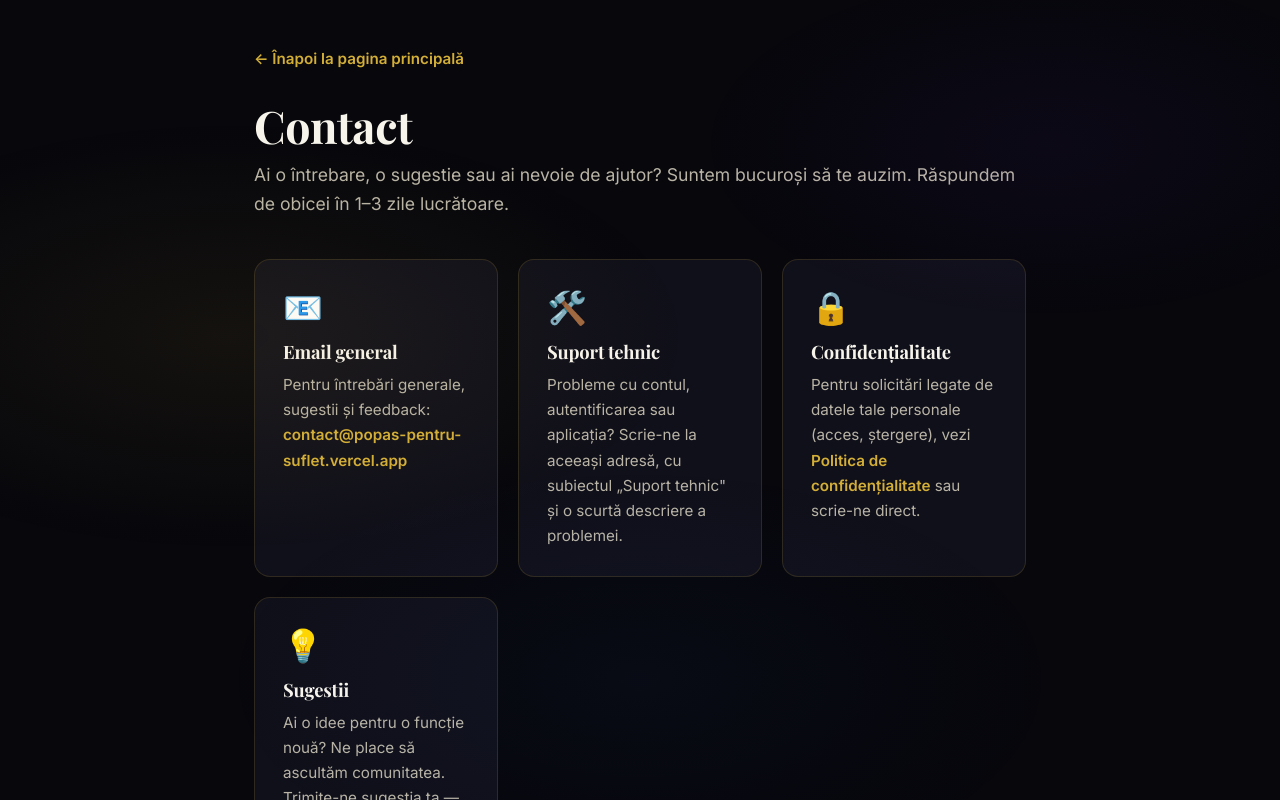
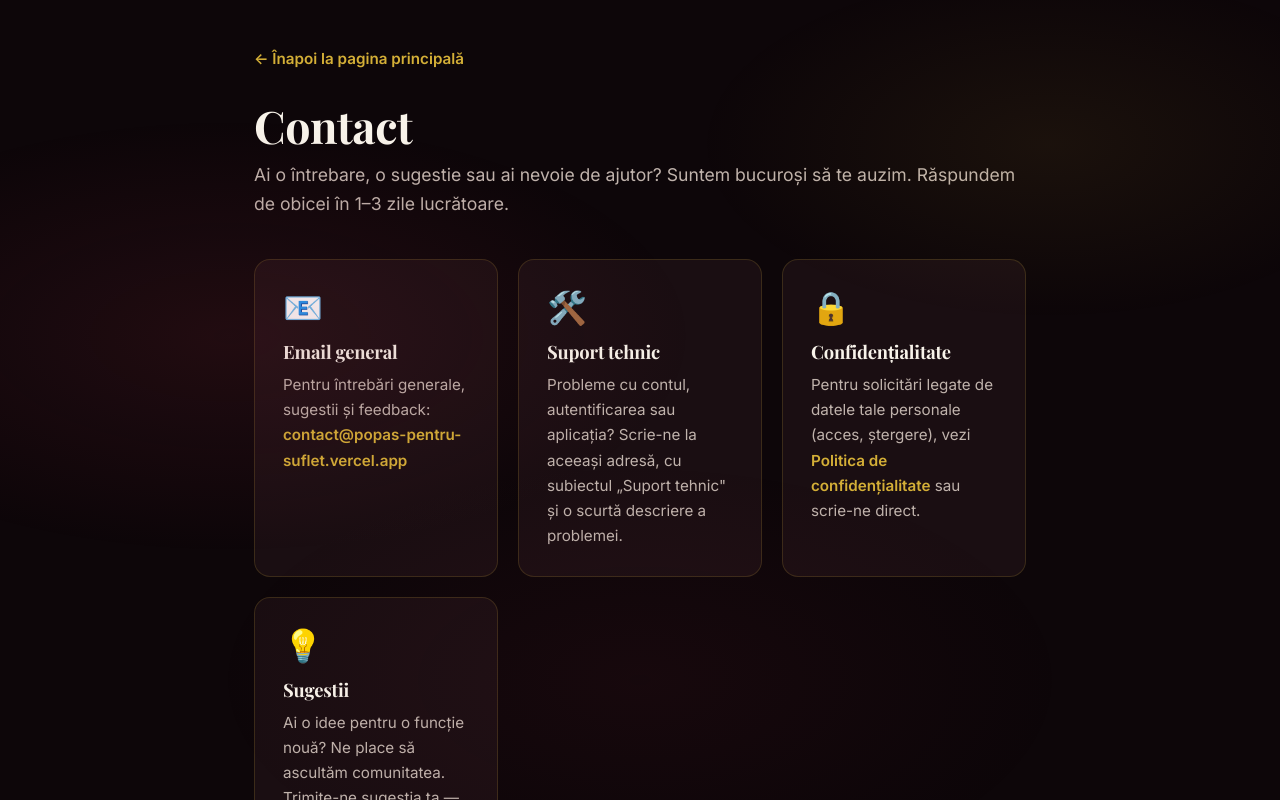
Before and after one commit to radw4w-prog/popas-pentru-suflet, a Next.js app in the folder nextjs/: page /contact in a window 1280 px wide. Shown: the top 800 px of the page. Built offline with nearby package versions, Linux system fonts and the light colour scheme; no server answers.

Commit message:
Pasul 14: design regal bordo si crem

```diff
--- a/nextjs/src/styles/DesignSystem.css
+++ b/nextjs/src/styles/DesignSystem.css
@@ -1,71 +1,75 @@
 /* ═══════════════════════════════════════════════════════════════
-   DESIGN SYSTEM — Redesign ultra premium (Pasul 13)
-   Două teme: DARK „Midnight & Gold" / LIGHT „Ivory & Bronze"
+   DESIGN SYSTEM — Redesign REGAL (Pasul 14)
+   Două teme: DARK „Bordo Regal" / LIGHT „Crem & Bordo"
    ⚠️ Paleta e definită PE TEME ([data-theme]), niciodată pe :root.
    ═══════════════════════════════════════════════════════════════ */
 
 /* ───────────────────────────────────────────────────────────────
-   TEMA 1 — DARK: „Midnight & Gold"
-   Negru adânc cu subton cald, auriu șampanie, sticlă mată.
+   TEMA 1 — DARK: „Bordo Regal"
+   Negru-vișiniu adânc, auriu șampanie, străluciri de catedrală.
    ─────────────────────────────────────────────────────────────── */
 [data-theme="dark"] {
-  --bg-primary: #07070c;
-  --bg-secondary: #0b0b12;
-  --bg-card: #10101a;
-  --bg-card-hover: #161622;
-  --bg-elevated: #0c0c14;
-  --bg-input: #090910;
+  --bg-primary: #0d0609;
+  --bg-secondary: #140a0e;
+  --bg-card: #1a0e12;
+  --bg-card-hover: #221218;
+  --bg-elevated: #150a0e;
+  --bg-input: #100709;
   --gold-primary: #d4af37;
   --gold-light: #f0d060;
   --gold-dark: #a8871f;
   --gold-glow: rgba(212, 175, 55, 0.30);
   --gold-subtle: rgba(212, 175, 55, 0.08);
-  --text-primary: #f7f4ec;
-  --text-secondary: #b9b4a6;
-  --text-muted: #7d7869;
+  --bordo: #8e2a3c;
+  --bordo-light: #b04a5e;
+  --text-primary: #f8f3ea;
+  --text-secondary: #c0b3ac;
+  --text-muted: #857a72;
   --text-gold: #e8c84a;
-  --border-color: rgba(212, 175, 55, 0.16);
-  --border-subtle: rgba(255, 255, 255, 0.06);
-  --shadow-card: 0 10px 36px rgba(0, 0, 0, 0.45);
+  --border-color: rgba(212, 175, 55, 0.18);
+  --border-subtle: rgba(255, 235, 220, 0.07);
+  --shadow-card: 0 10px 36px rgba(0, 0, 0, 0.5);
   --shadow-gold: 0 0 32px rgba(212, 175, 55, 0.12);
-  --shadow-elevated: 0 20px 60px rgba(0, 0, 0, 0.55);
-  --glass-bg: rgba(16, 16, 26, 0.72);
-  --glass-border: rgba(212, 175, 55, 0.14);
-  --ambient-1: rgba(212, 175, 55, 0.07);
-  --ambient-2: rgba(124, 58, 237, 0.05);
-  --ambient-3: rgba(59, 130, 246, 0.04);
+  --shadow-elevated: 0 20px 60px rgba(0, 0, 0, 0.6);
+  --glass-bg: rgba(22, 12, 16, 0.74);
+  --glass-border: rgba(212, 175, 55, 0.16);
+  --ambient-1: rgba(142, 42, 60, 0.16);
+  --ambient-2: rgba(212, 175, 55, 0.07);
+  --ambient-3: rgba(142, 42, 60, 0.08);
 }
 
 /* ───────────────────────────────────────────────────────────────
-   TEMA 2 — LIGHT: „Ivory & Bronze"
-   Fildeș cald, bronz profund, umbre moi ca hârtia premium.
+   TEMA 2 — LIGHT: „Crem & Bordo"
+   Crem cald, bordo profund pentru accente, auriu pentru butoane.
    ─────────────────────────────────────────────────────────────── */
 [data-theme="light"] {
-  --bg-primary: #faf7f1;
-  --bg-secondary: #f3eee3;
+  --bg-primary: #faf5ec;
+  --bg-secondary: #f4ecdd;
   --bg-card: #ffffff;
-  --bg-card-hover: #fbf9f4;
+  --bg-card-hover: #fdfaf3;
   --bg-elevated: #ffffff;
-  --bg-input: #f7f3ea;
-  --gold-primary: #a67c1a;
-  --gold-light: #c9a227;
-  --gold-dark: #7d5f10;
-  --gold-glow: rgba(166, 124, 26, 0.25);
-  --gold-subtle: rgba(166, 124, 26, 0.07);
-  --text-primary: #191921;
-  --text-secondary: #4c4c58;
-  --text-muted: #8a8578;
-  --text-gold: #a67c1a;
-  --border-color: rgba(166, 124, 26, 0.20);
-  --border-subtle: rgba(25, 25, 33, 0.08);
-  --shadow-card: 0 6px 24px rgba(120, 95, 30, 0.10);
-  --shadow-gold: 0 0 22px rgba(166, 124, 26, 0.10);
-  --shadow-elevated: 0 16px 48px rgba(120, 95, 30, 0.14);
-  --glass-bg: rgba(255, 255, 255, 0.78);
-  --glass-border: rgba(166, 124, 26, 0.16);
-  --ambient-1: rgba(201, 162, 39, 0.10);
-  --ambient-2: rgba(124, 58, 237, 0.05);
-  --ambient-3: rgba(59, 130, 246, 0.04);
+  --bg-input: #f8f2e6;
+  --gold-primary: #b8860b;
+  --gold-light: #d4a017;
+  --gold-dark: #8b6508;
+  --gold-glow: rgba(184, 134, 11, 0.25);
+  --gold-subtle: rgba(184, 134, 11, 0.07);
+  --bordo: #7a1f2e;
+  --bordo-light: #9e3a4d;
+  --text-primary: #221418;
+  --text-secondary: #54454a;
+  --text-muted: #93837f;
+  --text-gold: #7a1f2e;
+  --border-color: rgba(122, 31, 46, 0.20);
+  --border-subtle: rgba(34, 20, 24, 0.08);
+  --shadow-card: 0 6px 24px rgba(122, 31, 46, 0.10);
+  --shadow-gold: 0 0 22px rgba(184, 134, 11, 0.12);
+  --shadow-elevated: 0 16px 48px rgba(122, 31, 46, 0.14);
+  --glass-bg: rgba(255, 255, 255, 0.80);
+  --glass-border: rgba(122, 31, 46, 0.16);
+  --ambient-1: rgba(122, 31, 46, 0.08);
+  --ambient-2: rgba(212, 175, 55, 0.10);
+  --ambient-3: rgba(122, 31, 46, 0.05);
 }
 
 /* ─── Fundal ambiental premium (străluciri aurii în pagină) ─── */
@@ -293,3 +297,130 @@ select:focus-visible, textarea:focus-visible {
 .lp-feature-card:hover::before {
   background: linear-gradient(90deg, transparent, #d4af37, transparent) !important;
 }
+
+/* ─── Semnături regale (bordo + auriu) ─── */
+
+/* Linia de sus a hero-ului: bordo → auriu (în loc de mov) */
+.dash-hero:before {
+  background: linear-gradient(90deg, var(--bordo), var(--gold-primary), var(--bordo)) !important;
+}
+
+/* Strălucire bordo în hero */
+.dash-hero-bg {
+  background:
+    radial-gradient(circle at 18% 38%, var(--ambient-1) 0%, transparent 60%),
+    radial-gradient(circle at 82% 22%, var(--ambient-2) 0%, transparent 55%) !important;
+}
+
+/* Tema light: butoane bordo regal cu text crem */
+[data-theme="light"] .btn-gold,
+[data-theme="light"] .auth-btn,
+[data-theme="light"] .auth-btn-primary {
+  background: linear-gradient(135deg, var(--bordo-light) 0%, var(--bordo) 55%, #5c1622 100%) !important;
+  color: #fff8ec !important;
+  box-shadow: 0 6px 22px rgba(122, 31, 46, 0.30), inset 0 1px 0 rgba(255, 255, 255, 0.25) !important;
+}
+[data-theme="light"] .btn-gold:hover,
+[data-theme="light"] .auth-btn:hover,
+[data-theme="light"] .auth-btn-primary:hover {
+  box-shadow: 0 10px 32px rgba(122, 31, 46, 0.38), inset 0 1px 0 rgba(255, 255, 255, 0.3) !important;
+}
+
+/* Tema light: titlul header cu gradient bordo → auriu */
+[data-theme="light"] .header-title {
+  background: linear-gradient(115deg, var(--bordo) 15%, var(--gold-primary) 110%);
+  -webkit-background-clip: text;
+  background-clip: text;
+  -webkit-text-fill-color: transparent;
+}
+[data-theme="light"] .dash-greeting-text {
+  background: linear-gradient(115deg, var(--bordo) 25%, var(--gold-primary) 115%);
+  -webkit-background-clip: text;
+  background-clip: text;
+  -webkit-text-fill-color: transparent;
+}
+
+/* Tema light: selecție bordo */
+[data-theme="light"] ::selection {
+  background: var(--bordo);
+  color: #fff8ec;
+}
+
+/* Tema light: item activ din navigare cu nuanță bordo */
+[data-theme="light"] .nav-item.active {
+  background: linear-gradient(120deg, rgba(122, 31, 46, 0.10), transparent) !important;
+  border-color: rgba(122, 31, 46, 0.25) !important;
+}
+
+/* Landing: strălucire bordo discretă în hero */
+.lp-hero-overlay {
+  background:
+    linear-gradient(to bottom, rgba(8,4,5,0.72) 0%, rgba(10,5,6,0.55) 35%, rgba(8,4,5,0.72) 70%, rgba(5,2,3,0.97) 100%),
+    radial-gradient(ellipse at 50% 38%, rgba(142,42,60,0.20) 0%, rgba(0,0,0,0) 55%),
+    radial-gradient(ellipse at 50% 38%, rgba(212,175,55,0.10) 0%, rgba(0,0,0,0) 60%) !important;
+}
+
+/* Royal v14: specificitate egală/superioară față de Premium.css. */
+[data-theme="dark"] .header, [data-theme="light"] .header {
+  background: var(--glass-bg) !important;
+  border-bottom: 1px solid var(--glass-border) !important;
+}
+[data-theme="dark"] .sidebar {
+  background: linear-gradient(180deg, #35101d, #190b11 75%) !important;
+}
+[data-theme="light"] .sidebar {
+  background: linear-gradient(180deg, #fffaf1, #f0e3d0) !important;
+}
+[data-theme="dark"] .card, [data-theme="dark"] .stat-card,
+[data-theme="dark"] .dash-card, [data-theme="dark"] .dashboard-page .sj-card,
+[data-theme="light"] .card, [data-theme="light"] .stat-card,
+[data-theme="light"] .dash-card, [data-theme="light"] .dashboard-page .sj-card {
+  background: linear-gradient(145deg, var(--bg-card), var(--bg-secondary)) !important;
+  color: var(--text-primary);
+  border: 1px solid var(--glass-border) !important;
+  box-shadow: var(--shadow-card) !important;
+}
+[data-theme="dark"] .dashboard-page .dash-hero {
+  background: linear-gradient(125deg, #681f35 0%, #3d1323 55%, #240e18 100%) !important;
+  border: 1px solid rgba(229,192,107,.48) !important;
+}
+[data-theme="light"] .dashboard-page .dash-hero {
+  background: linear-gradient(125deg, #fff9ec, #f0dfc7) !important;
+  border: 1px solid rgba(122,31,46,.3) !important;
+}
+[data-theme] .dashboard-page .dash-hero:before {
+  background: linear-gradient(90deg, var(--bordo), #e5c06b, var(--bordo)) !important;
+}
+[data-theme] .sb-nav-item.sb-active {
+  background: linear-gradient(105deg, var(--bordo), #5c1622) !important;
+  color: #fff2d6 !important;
+  box-shadow: inset 0 0 0 1px rgba(229,192,107,.4);
+}
+[data-theme] .sb-nav-item.sb-active .sb-nav-indicator { background: #e5c06b; }
+[data-theme] .dashboard-page .sj-streak-row,
+[data-theme] .dashboard-page .sj-week-section,
+[data-theme] .dashboard-page .sj-stat-item {
+  background: var(--gold-subtle) !important;
+  color: var(--text-primary);
+  border: 1px solid var(--border-subtle);
+}
+[data-theme] .dashboard-page .sj-header-title,
+[data-theme] .dashboard-page .sj-stat-num { color: var(--text-primary) !important; }
+[data-theme] .dashboard-page .sj-header-sub,
+[data-theme] .dashboard-page .sj-stat-label,
+[data-theme] .dashboard-page .sj-streak-label,
+[data-theme] .dashboard-page .sj-streak-max-label,
+[data-theme] .dashboard-page .sj-streak-msg { color: var(--text-secondary) !important; }
+[data-theme] .dashboard-page .sj-nivel-bar-fill {
+  background: linear-gradient(90deg, var(--bordo-light), #d4af37) !important;
+}
+[data-theme="light"] .dashboard-page .dash-greeting-text,
+[data-theme="light"] .header-title {
+  background: linear-gradient(115deg, #7a1f2e 20%, #a47617 110%) !important;
+  -webkit-background-clip: text !important;
+  background-clip: text !important;
+  -webkit-text-fill-color: transparent;
+}
+[data-theme] .dashboard-page .sj-card:before {
+  background: linear-gradient(90deg, var(--bordo), var(--gold-primary), var(--bordo)) !important;
+}
--- a/nextjs/src/views/DashboardPage.js
+++ b/nextjs/src/views/DashboardPage.js
@@ -346,7 +346,7 @@ const DashboardPage = () => {
       <div className="dash-footer">
         🕊️ Popas pentru Suflet
         <div style={{ marginTop: '0.4rem', color: 'var(--gold-primary)', fontWeight: 700, fontSize: '0.85rem', letterSpacing: '0.05em' }}>
-          ✨ DESIGN NOU v13 ✨
+          ✨ DESIGN NOU v14 — ROYAL ✨
         </div>
       </div>
     </div>
--- a/nextjs/src/views/LandingPage.js
+++ b/nextjs/src/views/LandingPage.js
@@ -438,7 +438,7 @@ export default function LandingPage() {
             © 2026 Popas pentru Suflet — Aplicație creștină gratuită în limba română
           </div>
           <div style={{ marginTop: '0.6rem', color: '#f4d03f', fontWeight: 700, fontSize: '0.85rem', letterSpacing: '0.05em' }}>
-            ✨ DESIGN NOU v13 ✨
+            ✨ DESIGN NOU v14 — ROYAL ✨
           </div>
         </footer>
 
```
